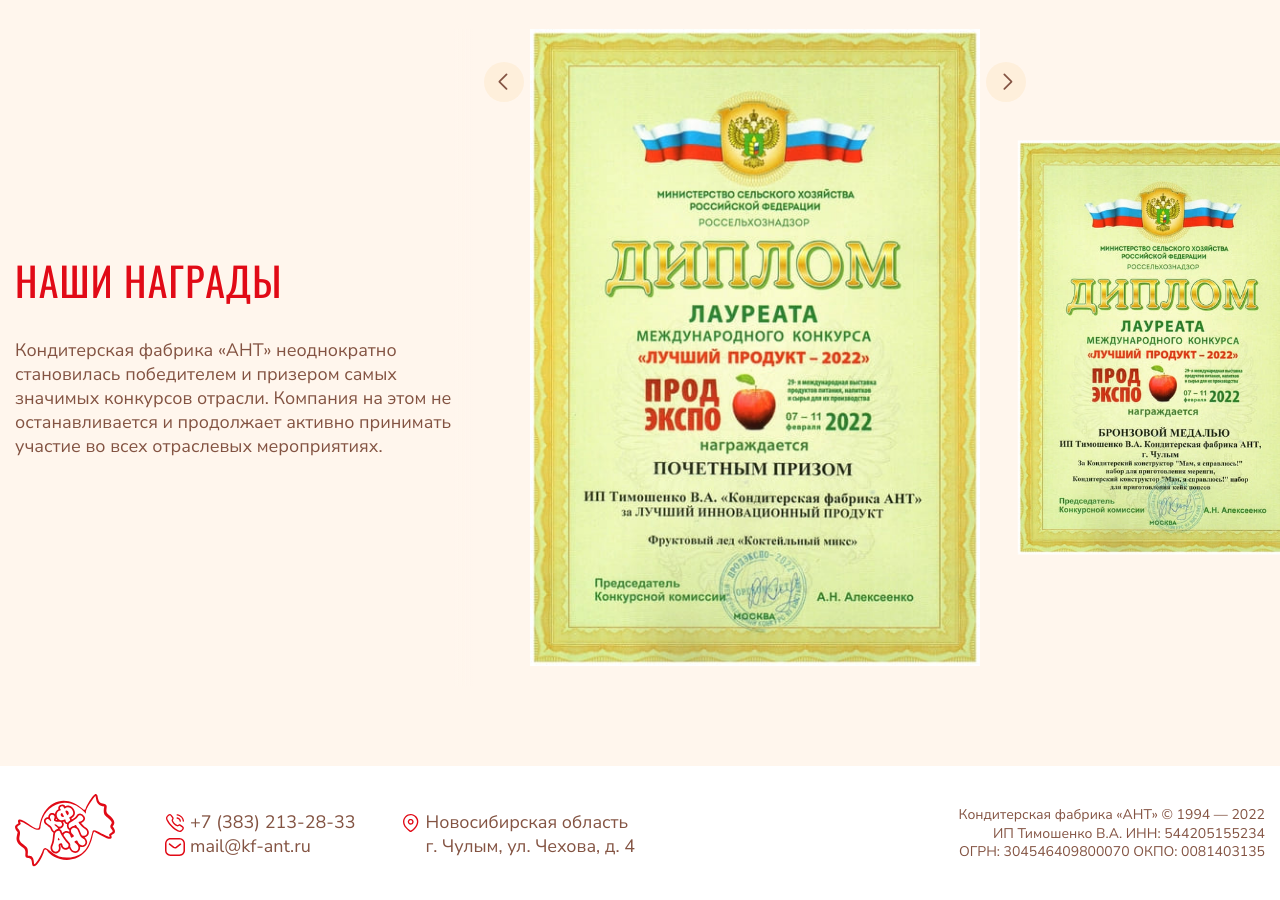
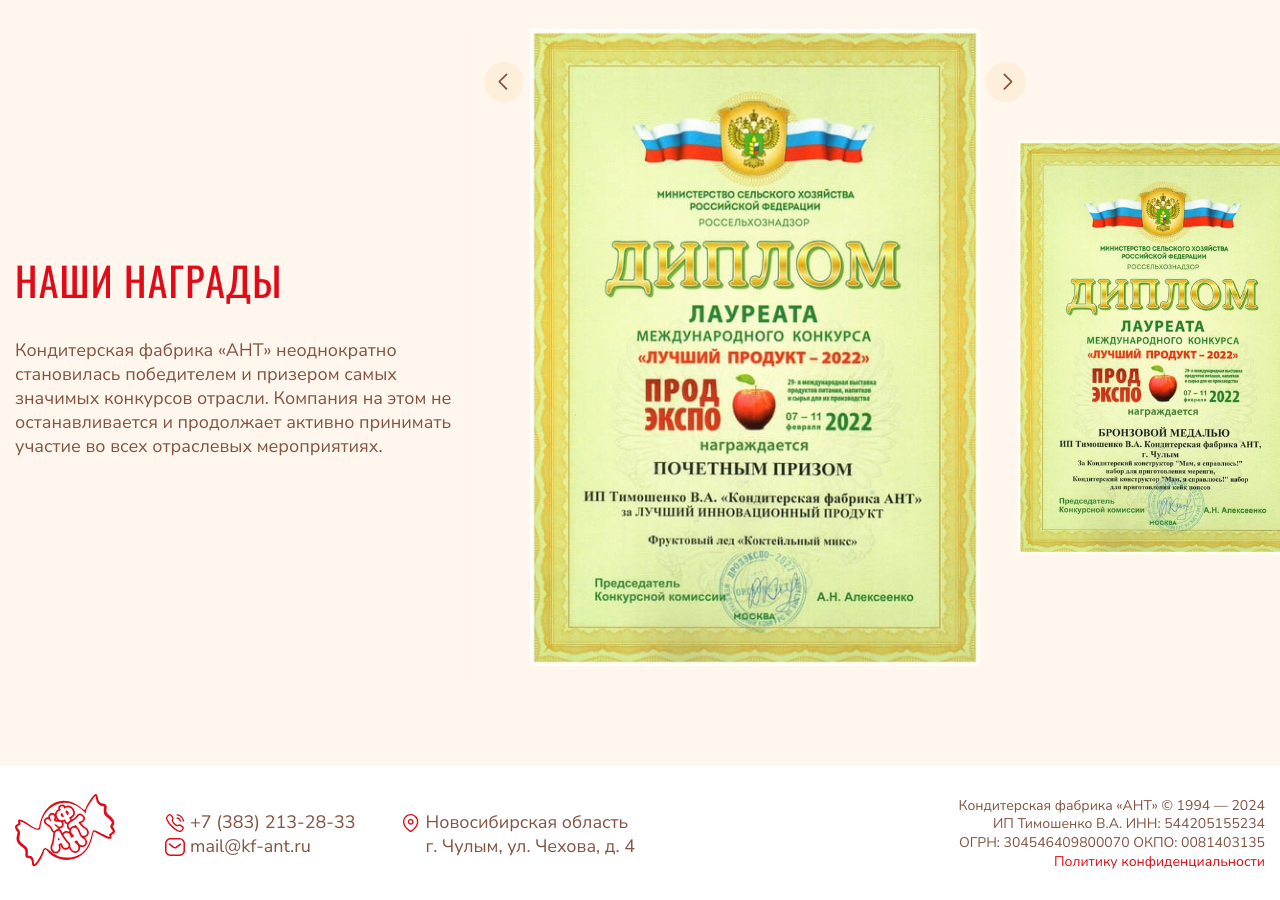
Before and after one commit to kf-ant-site/site, a Jekyll site: the page built from pages/index.md, in a window 1280 px wide and 900 px high, scrolled down 4255 px. Built offline with Jekyll 4.4.1, drawn with Linux system fonts in a browser that asks for light colours.

Commit message:
feat: privacy police

```diff
--- a/_includes/main-footer.html
+++ b/_includes/main-footer.html
@@ -12,10 +12,11 @@
         </div>
     </div>
     <div class="footer__copyrights">
-        Кондитерская фабрика «АНТ» © 1994 — <span class="js-current-year">2022</span> <br>
+        Кондитерская фабрика «АНТ» © 1994 — <span class="js-current-year">2024</span> <br>
         {% if site.data.infocompany.IPname %} ИП {{ site.data.infocompany.IPname }} {% endif %}
         {% if site.data.infocompany.INN %} ИНН: {{ site.data.infocompany.INN }} {% endif %} <br>
         {% if site.data.infocompany.OGRN %} ОГРН: {{ site.data.infocompany.OGRN }} {% endif %}
-        {% if site.data.infocompany.OKPO %} ОКПО: {{ site.data.infocompany.OKPO }} {% endif %}
+        {% if site.data.infocompany.OKPO %} ОКПО: {{ site.data.infocompany.OKPO }} {% endif %} <br>
+        <a href="/assets/privacy.pdf" target="_blank">Политику конфиденциальности</a>
     </div>
 </footer>
```
Also changed, not shown: 1 other file.
